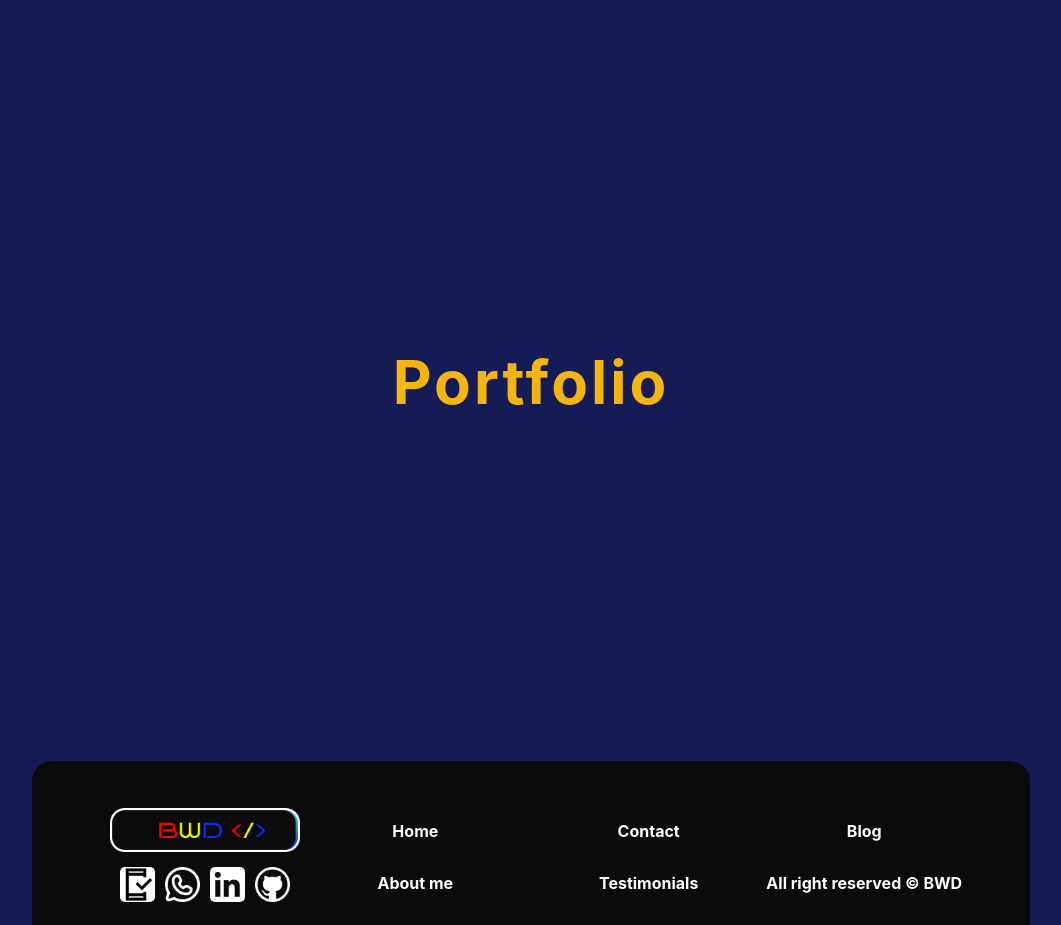
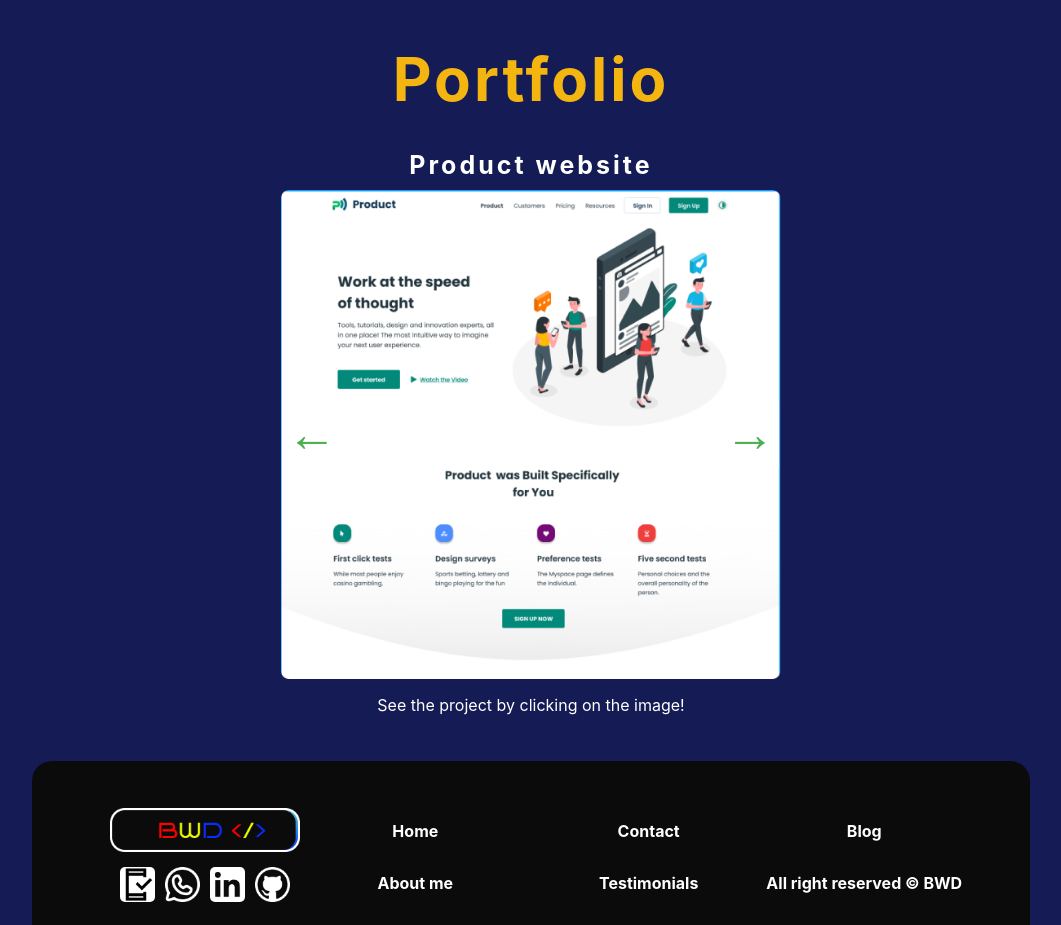
Before and after one commit to Adrian-Edu/best-web-design, a React (Create React App) app: page / in a window 1280 px wide. Shown: the part 7320-8245 px from the top of the page, without its empty margins (109-1170 px from the left). Built offline with nearby package versions, Linux system fonts and the light colour scheme.

Commit message:
progresez

```diff
--- a/src/pages/slide-protfolio/SlidePortfolio.jsx
+++ b/src/pages/slide-protfolio/SlidePortfolio.jsx
@@ -4,33 +4,51 @@ import product from "../../assets/product.png";
 import todo from "../../assets/todo.png";
 import lucky from "../../assets/lucky.png";
 import robo from "../../assets/robo.png";
-import { useEffect } from "react";
 
 function SlidePortfolio(props) {
   const [buttonColor, setButtonColor] = useState("#ffffff");
 
   const portfolioData = [
     {
-      nume: "Product website",
+      id: 1,
+      name: "Product website",
       image: product,
       url: "https://lading-page-12.adrianedu.repl.co/",
     },
     {
-      nume: "Todo App",
+      id: 2,
+      name: "Todo App",
       image: todo,
       url: "https://todo-app-dun-phi.vercel.app/",
     },
     {
-      nume: "The lucky dice game",
+      id: 3,
+      name: "The lucky dice game",
       image: lucky,
       url: "https://lucky-dice-alpha.vercel.app/",
     },
     {
-      nume: "Robot joketeller",
+      id: 4,
+      name: "Robot joketeller",
       image: robo,
       url: "https://robo-joke-teller.adrianedu.repl.co/",
     },
   ];
+
+  const [currentPortfolio, setCurrentPortfolio] = useState([
+    portfolioData[0],
+    portfolioData[1],
+    portfolioData[2],
+    portfolioData[3],
+  ]);
+
+  const changeProjectRight = () => {
+    setCurrentPortfolio((prevState) => prevState.currentPortfolio + 1);
+  };
+
+  const changeProjectLeft = () => {
+    setCurrentPortfolio();
+  };
 
   return (
     <section
@@ -40,6 +58,39 @@ function SlidePortfolio(props) {
       <div>
         <p className="header-slide">Portfolio</p>
       </div>
+      {[currentPortfolio[0]].map((project) => {
+        return (
+          <div key={portfolioData.name}>
+            <p className="h10" style={{ color: `${props.textColor}` }}>
+              {project.name}
+            </p>
+            <div className="slide-flex">
+              <button
+                onClick={changeProjectLeft}
+                onMouseEnter={() => setButtonColor("rgba(0, 0, 0, 1)")}
+                onMouseLeave={() => setButtonColor("#ffffff")}
+                style={{ backgroundColor: `${buttonColor}` }}
+                className="button-slide"
+              >
+                ←
+              </button>
+              <img src={project.image} className="slide-image" alt="" />
+              <button
+                onClick={changeProjectRight}
+                onMouseEnter={() => setButtonColor("rgba(0, 0, 0, 1)")}
+                onMouseLeave={() => setButtonColor("#ffffff")}
+                style={{ backgroundColor: `${buttonColor}` }}
+                className="button-slide"
+              >
+                →
+              </button>
+            </div>
+          </div>
+        );
+      })}
+      <p style={{ color: `${props.textColor}` }}>
+        See the project by clicking on the image!
+      </p>
     </section>
   );
 }
```
